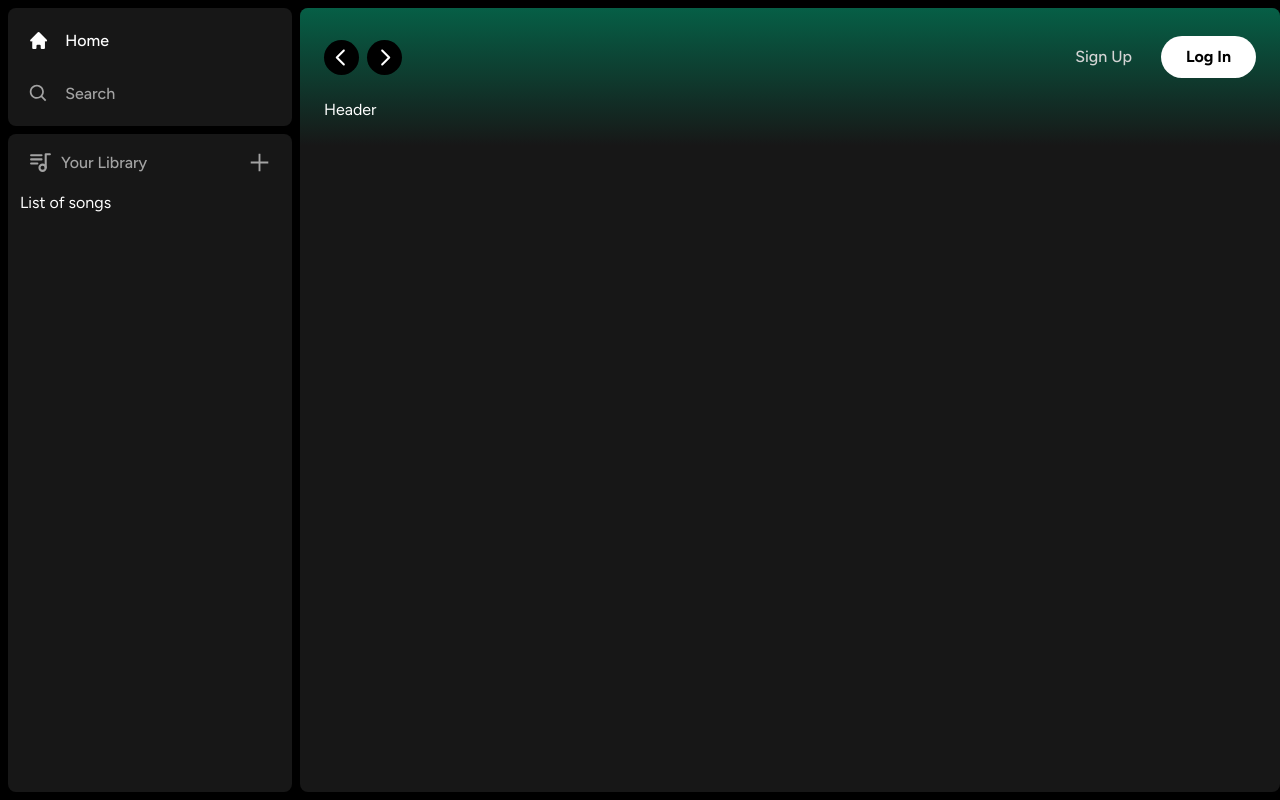
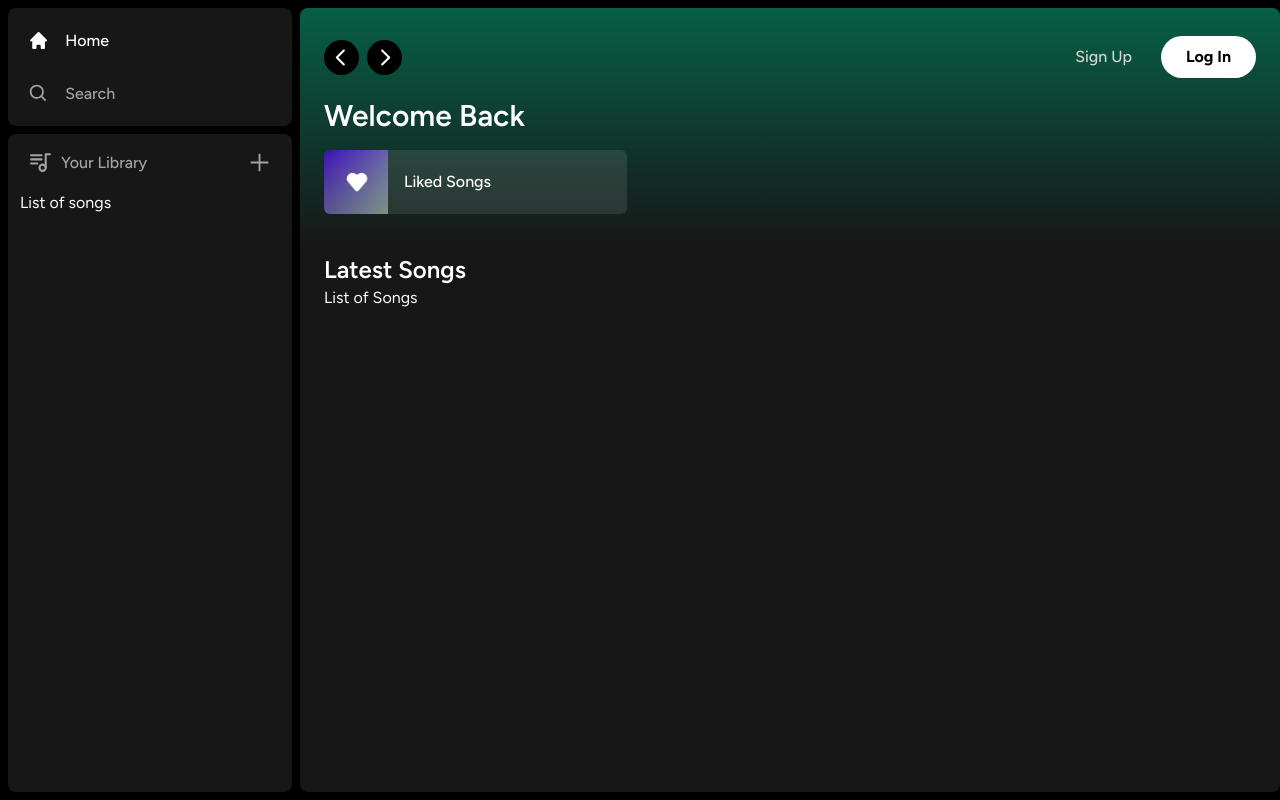
Before and after one commit to Mubassim-Khan/Spotify-Clone-Next.js, a Next.js app: page / in a window 1280 px wide. Built offline with nearby package versions, Linux system fonts and the light colour scheme.

Commit message:
Layout/UI of app completed

```diff
--- a/app/(site)/page.tsx
+++ b/app/(site)/page.tsx
@@ -1,11 +1,29 @@
 import { Header } from "@/components/Header";
+import { ListItem } from "@/components/ListItem";
 
 export default function Home() {
   return (
     <div className="bg-neutral-900 rounded-lg h-full w-full overflow-hidden overflow-y-auto">
       <Header>
-        Header
+        <div className="mb-2">
+          <h1 className="text-white text-3xl font-semibold">Welcome Back</h1>
+
+          <div className="grid grid-cols-1 sm:grid-cols-2 xl:grid-cols-3 2xl:grid-cols-4 gap-3 mt-4">
+            <ListItem
+              image="/images/liked.png"
+              name="Liked Songs"
+              href="liked"
+            />
+          </div>
+        </div>
       </Header>
+
+      <div className="mt-2 mb-7 px-6">
+        <div className="flex justify-between items-center">
+          <h1 className="text-white text-2xl font-semibold">Latest Songs</h1>
+        </div>
+        <div>List of Songs</div>
+      </div>
     </div>
   );
 }
--- /dev/null
+++ b/components/ListItem.tsx
@@ -0,0 +1,64 @@
+"use client";
+
+import Image from "next/image";
+import { useRouter } from "next/navigation";
+import { FaPlay } from "react-icons/fa";
+
+type ListItemProps = {
+  image: string;
+  href: string;
+  name: string;
+};
+
+export const ListItem = ({ image, href, name }: ListItemProps) => {
+  const router = useRouter();
+  const onClick = () => {
+    router.push(href);
+  };
+
+  return (
+    <button
+      onClick={onClick}
+      className="
+        relative
+        group
+        flex
+        items-center
+        rounded-md
+        overflow-hidden
+        gap-x-4
+        bg-neutral-100/10
+        hover:bg-neutral-100/20
+        transition
+        pr-4
+      ">
+      <div
+        className="
+        relative
+        min-h-[64px]
+        min-w-[64px]
+      ">
+        <Image className="object-cover" fill src={image} alt="Image" />
+      </div>
+      <p className="font-medium truncate py-5">{name}</p>
+      <div
+        className="
+          absolute
+          transition
+          opacity-0
+          rounded-full
+          flex
+          items-center
+          justify-center
+          bg-green-500
+          p-4
+          drop-shadow-md
+          right-5
+          group-hover:opacity-100
+          hover:scale-110
+        ">
+        <FaPlay />
+      </div>
+    </button>
+  );
+};
```
Also changed, not shown: public/images/liked.png (added).
